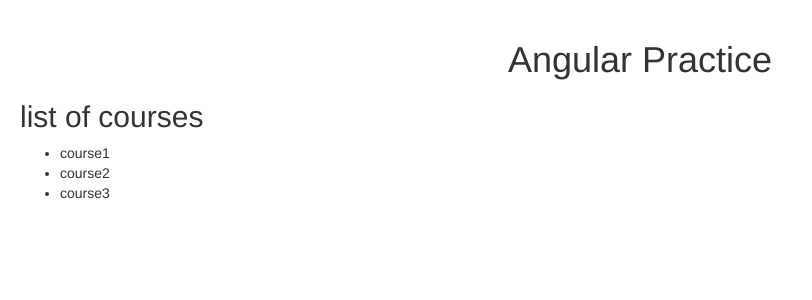
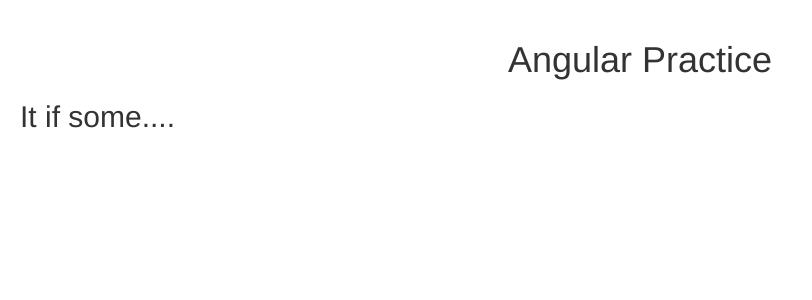
Before and after one commit to Goutham876/Angular, an Angular app: page / in a window 1280 px wide. Shown: the top 300 px of the page, without its empty margins (0-812 px from the left). Built offline with nearby package versions, Linux system fonts and the light colour scheme.

Commit message:
customPipe

```diff
--- a/src/app/courses.component.ts
+++ b/src/app/courses.component.ts
@@ -4,20 +4,10 @@ import { CoursesService } from './courses.service';
 @Component({
     selector: 'courses',
     template:`
-        <h2>{{title}}</h2>
-        <ul>
-            <li *ngFor="let course of courses">
-                {{course}}
-            </li>
-        </ul>`
+        <h2>{{ text | summary:10 }}</h2>
+        `
 })
 
 export class CoursesComponent {
-    title= "list of courses";
-    courses;
-
-    constructor(service : CoursesService) {
-        this.courses = service.getCourses();
-    }
-
+    text = "It if sometimes furnished unwilling as additions so. Blessing resolved peculiar fat graceful ham. Sussex on at really ladies in as elinor. Sir sex opinions age properly extended. Advice branch vanity or do thirty living. Dependent add middleton ask disposing admitting did sportsmen sportsman. ";
 }
--- /dev/null
+++ b/src/app/summary.pipe.ts
@@ -0,0 +1,15 @@
+import { Pipe, PipeTransform } from '@angular/core';
+
+@Pipe({
+    name:'summary'
+})
+
+export class SummaryPipe implements PipeTransform {
+    transform(value: string, limit?: number) {
+        if(!value) return null;
+
+        let actualLimit = (limit)? limit: 50;
+
+        return value.substr(0,actualLimit) + '....';
+    }
+}
```
Also changed, not shown: src/app/app.module.ts (+6 -2 lines).
